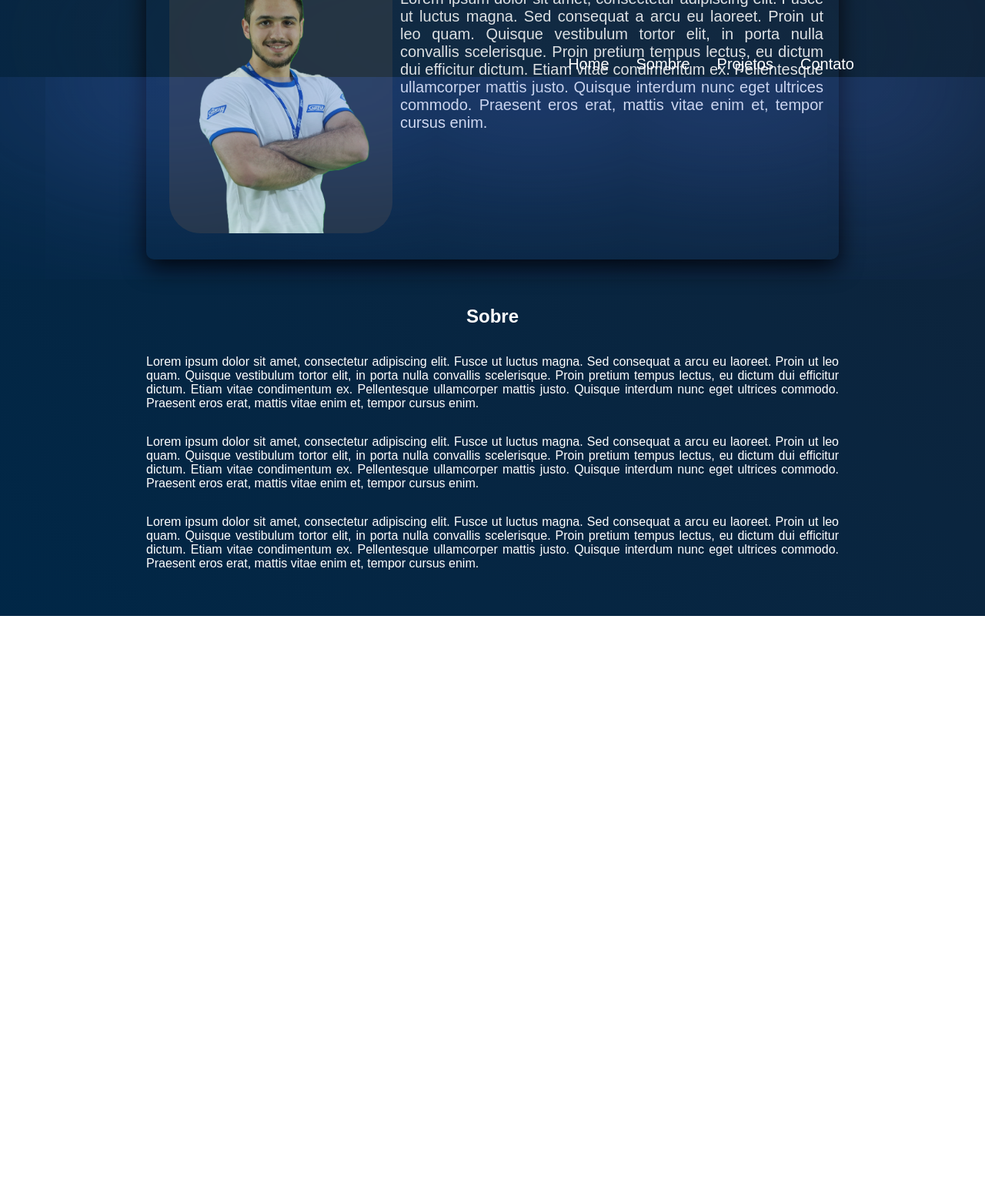
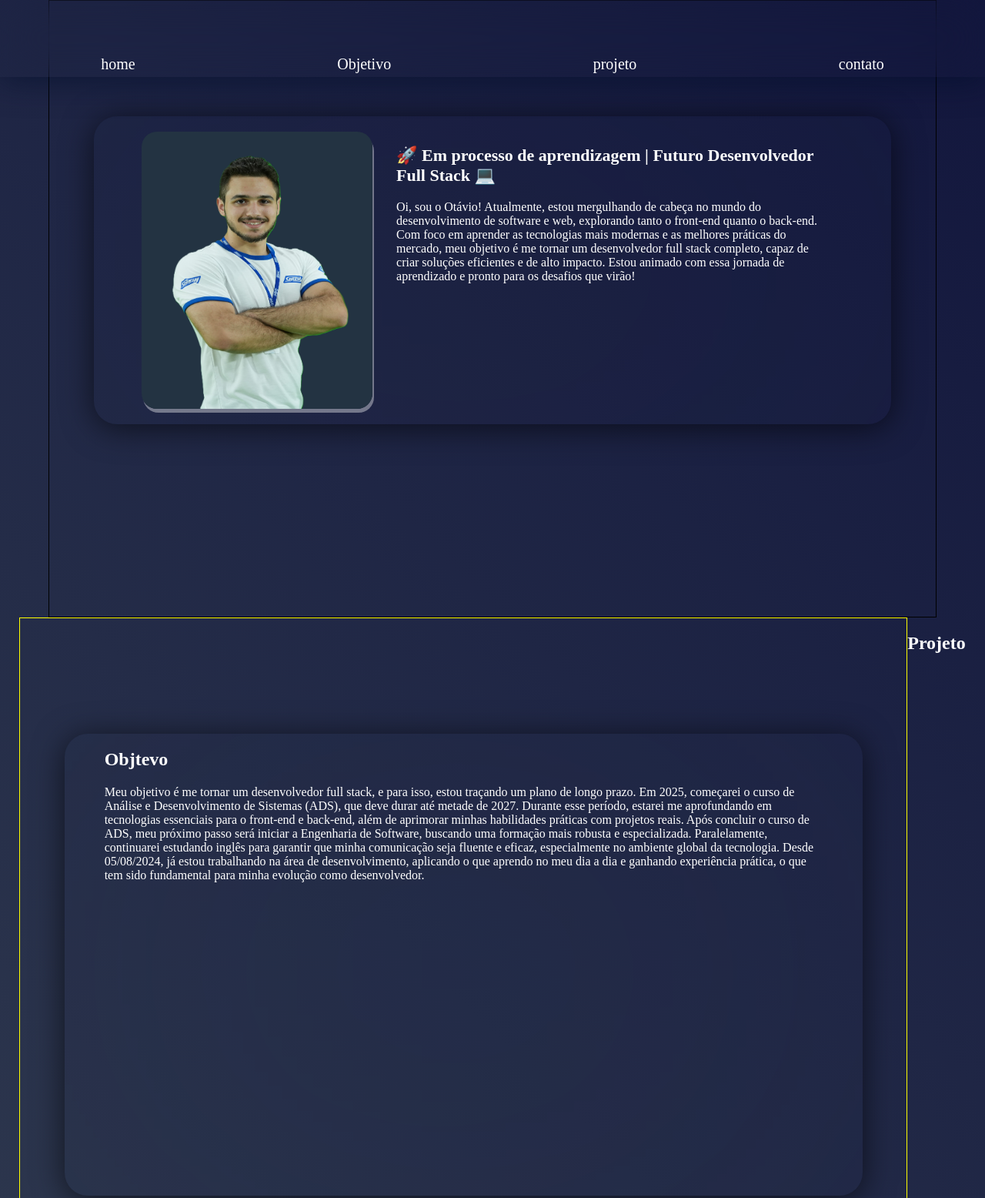
Before and after one commit to Otavio1661/portfolio, a plain HTML site: page index.html in a window 1280 px wide. Shown: the top 1556 px of the page at 77% size. Before the commit the page ends 800 px from the top, so only its background shows below. Drawn offline with Linux system fonts and the light colour scheme.

Commit message:
primeiro commit

```diff
--- a/css/index.css
+++ /dev/null
@@ -1,230 +0,0 @@
-html, body {
-    margin: 0;
-    padding: 0;
-    overflow-x: hidden;
-    font-family: Arial, Helvetica, sans-serif;
-
-}
-
-html{
-    width: 100%;
-    height: 100vh;
-}
-
-body {
-    height: 100%;
-    min-height: 600px;
-    background: linear-gradient(45deg, rgb(0, 0, 55), rgb(0, 39, 71) , rgb(20, 35, 55)90%) no-repeat;
-    background-size: 300% 300%;
-    animation: colors 20s ease infinite;
-
-}
-
-@keyframes colors {
-    0%{
-        background-position: 0% 50%;
-    }
-    50%{
-        background-position: 100% 50%;
-    }
-    100% {
-        background-position: 0% 50%
-    }
-}
-
-header {
-    position: sticky;
-    top: 0;
-    width: 100%;
-    height: 100px;
-    backdrop-filter: blur(200px);
-    -webkit-backdrop-filter: blur(200px);
-    display: flex;
-    align-items: end;
-    justify-content: center;
-    box-shadow: 0px 50px 300px rgb(70, 105, 200);
-    z-index: 1;
-}
-
-header nav{
-    width: 90%;
-    max-width:1000px;
-    height: 100%;
-    display: flex;
-    justify-content: end;
-    align-items: end;
-}
-
-.m6 {
-    height: 40px;
-    padding-bottom: 5px;
-    color: white;
-    font-size: 20px;
-    margin-left: 5px;
-    margin-right: 30px;
-    display: flex;
-    align-items: end;
-    text-decoration: none;
-}
-
-header nav a:hover {
-    transition: 0.5s;
-    color: aquamarine;
-    transform: translateY(15px);
-    box-shadow: 0px 5px 5px rgb(0, 0, 50);
-}
-
-
-/* -------------------------------------------------------- */
-
-section {
-    width: 100%;
-    height: 120%;
-    display: flex;
-    justify-content: center;
-    align-items: center;
-}
-
-.pai {
-    width: 90%;
-    max-width:1000px;
-    height: 400px;
-    display: flex;
-    text-align: center;
-    border-radius: 10px;
-    box-shadow: 0px 10px 30px rgb(0, 0, 5);
-}
-
-#filho1 {
-    min-width: 250px;
-    width: 250px;
-    height: 350px;
-    background: center;
-    background-image: url(/img/perfl.JPG);
-    background-size: cover;
-    border-radius: 40px;
-    margin-left: 30px;
-    display: block;
-}
-
-#filho2 {
-    display: inline;
-    margin-top: 30px;
-    margin-left: 10px;
-    margin-right: 20px;
-    font-size: 20px;
-    color: white;
-    text-align: justify;
-}
-
-#sobre {
-    margin-top: 40px;
-    width: 90%;
-    height: auto;
-    max-width:1000px;
-    color: white;
-    display: flex;
-    justify-content: center;
-    align-items: center;
-    text-align: justify;
-    flex-direction: column;
-}
-
-#projetos {
-    margin-top: 40px;
-    width: 90%;
-    height: auto;
-    max-width:1000px;
-    color: white;
-    margin-bottom: 0px;
-    display: flex;
-    justify-content: center;
-    align-items: center;
-    text-align: justify;
-    flex-direction: column
-}
-
-/* ----------------------------------------------------------------------- */
-
-footer {
-    width: 100%;
-    display: flex;
-    justify-content: center;
-    background: rgb(0, 0, 20);
-    backdrop-filter: blur(1000px);
-    -webkit-backdrop-filter: blur(1000px);
-}
-
-footer nav{
-   margin: 5px;
-   width: 200px;
-   display: flex;
-   justify-content: center;
-}
-
-footer a {
-    color: wheat;
-    text-decoration: none;
-    font-size: 15px;
-}
-
-footer a:hover {
-    transition: 0.5s;
-    transform: scale(1.2);
-}
-
-/* ----------------------------------------------------------------- */
-
-@media (max-width: 400px) {
-    .m6 {
-        font-size: 20px;
-    }
-
-    #PAI {
-        margin-top: 500px;
-    }
-}
-@media (max-width: 450px) {
-    .m6{
-        margin-right: 10px;
-        margin-left: 2px;
-    }
-
-    html {
-        height: 200vh;
-    }
-
-    #filho2 p {
-        font-size: 17px;
-        margin-top: 0px;
-    }
-
-}
-@media (max-width: 900px) {
-    #filho1 {
-        transition: 5s;
-        min-width: 50px;
-        background-position: -72px;
-    }
-
-}
-
-@media (max-width: 768px) {
-    .pai {
-        margin-top: 250px;
-        width: 80%;
-    }
-
-    #sobre p {
-        width: 80%;
-    }
-
-    #projetos p {
-        width: 80%;
-    }
-
-    footer {
-        margin-top: 490px;
-    }
-
-}
--- /dev/null
+++ b/estilo.css
@@ -0,0 +1,198 @@
+html, body {
+    margin: 0;
+    padding: 0;
+}
+
+html {
+    scroll-behavior: smooth;
+}
+
+body {
+    width: 100%;
+    height: 400vh;
+}
+
+#menu {
+    backdrop-filter: blur(30px);
+    box-shadow: 0 5px 40px rgba(0, 14, 41, 0.6);
+    width: 100%;
+    height: 100px;
+    position: fixed;
+    z-index: 1;
+    display: flex;
+    justify-content: center;
+}
+
+#nav {
+    width: 100%;
+    display: flex;
+    align-items: end;
+    justify-content: space-around;
+}
+
+#nav a {
+    margin-bottom: 5px;
+    color: white;
+    text-decoration: none;
+    font-size: 20px;
+}
+
+#assunto {
+    width: 100%;
+    height: 400vh;
+    display: flex;
+    flex-wrap: wrap;
+    justify-content: center;
+    background: linear-gradient(45deg, rgb(31, 31, 46), rgb(54, 66, 83) , rgb(0, 0, 50)90%);
+    background-size: 300% 300%;
+    animation: colors 15s ease infinite;
+}
+
+@keyframes colors {
+    0%{
+        background-position: 0% 50%;
+    }
+    50%{
+        background-position: 100% 50%;
+    }
+    100% {
+        background-position: 0% 50%
+    }
+}
+
+#home {
+    max-width: 1200px;
+    border: 1px solid black;
+    width: 90%;
+    height: 100vh;
+    display: flex;
+    flex-wrap: wrap;
+    justify-content: center;
+}
+
+#pai {
+    width: 90%;
+    height: 400px;
+    margin-top: 150px;
+    backdrop-filter: blur(1000px);
+    -webkit-backdrop-filter: blur(1000px);
+    border-radius: 30px;
+    box-shadow: 0 5px 40px rgba(0, 0, 0, 0.6);
+    display: flex;
+    justify-content: center;
+    align-items: center;
+}
+
+#filho1 {
+    width: 300px;
+    height: 90%;
+    display: flex;
+    justify-content: center;
+    align-items: center;
+    margin-left: 10px;
+}
+
+#filho1 img {
+    width: 300px;
+    height: 100%;
+    border-radius: 20px;
+    aspect-ratio: 1;
+    box-shadow: 2px 5px rgba(255, 255, 255, 0.384);
+}
+
+@media (max-width: 768px) {
+    #filho1 {
+        display: none;
+    }
+
+    #filho2{
+        transition: 2s;
+        min-width: 100%;
+    }
+
+    #nav a {
+        font-size: 15px;
+    }
+
+}
+
+#filho2 {
+    width: 60%;
+    height: 90%;
+    display: flex;
+    justify-content: center;
+}
+
+#filho2 h1 {
+    font-size: 22px;
+}
+
+#filho_do_filho2 {
+    width: 90%;
+    height: 90%;
+    color: white;
+}
+
+#sobre {
+    max-width: 1200px;
+    border: 1px solid yellow;
+    width: 90%;
+    height: 100vh;
+    color: white;
+    display: flex;
+    justify-content: center;
+}
+
+#sobre_filho {
+    width: 90%;
+    height:600px;
+    margin-top: 150px;
+    backdrop-filter: blur(1000px);
+    -webkit-backdrop-filter: blur(1000px);
+    border-radius: 30px;
+    box-shadow: 0 5px 40px rgba(0, 0, 0, 0.6);
+    display: flex;
+    justify-content: center;
+}
+
+#sobre_filho_filho {
+    width: 90%;
+}
+
+#projeto {
+    max-width: 1200px;
+    border: 1px solid purple;
+    width: 90%;
+    height: 100vh;
+    color: white;
+    display: flex;
+    flex-wrap: wrap;
+    justify-content: space-around;
+}
+
+#titulo {
+    margin-bottom: -400px;
+    color: white;
+}
+
+#projeto_filho {
+    width: 200px;
+    height: 200px;
+    margin-top: 150px;
+    backdrop-filter: blur(1000px);
+    -webkit-backdrop-filter: blur(1000px);
+    border-radius: 30px;
+    box-shadow: 0 5px 40px rgba(0, 0, 0, 0.6);
+    display: flex;
+    justify-content: center;
+}
+
+#projeto_filho_filho {
+    width: 90%;
+}
+
+#rodape {
+    width: 100%;
+    height: 100vh;
+    border: 1px solid green;
+}
--- a/index.html
+++ b/index.html
@@ -3,84 +3,75 @@
 <head>
     <meta charset="UTF-8">
     <meta name="viewport" content="width=device-width, initial-scale=1.0">
-    <link rel="stylesheet" href="css/index.css">
-    <title>Portfófio - Otavio</title>
+    <link rel="stylesheet" href="estilo.css">
+    <title>Meus site</title>
 </head>
 <body>
 
-    <header>
-
-        <nav>
-
-                <a class="m6" href="xxx">Home</a>
-
-
-                <a class="m6" href="xxx">Sombre</a>
-
-
-                <a class="m6" href="xxx">Projetos</a>
-
-                <a class="m6" href="xxx">Contato</a>
-
-
-        </nav>
-
+    <header id="menu">
+        <div id="nav">
+            <a href="#home">home</a>
+            <a href="#sobre">Objetivo</a>
+            <a href="#titulo">projeto</a>
+            <a href="#rodape">contato</a>
+        </div>
     </header>
 
+    <section id="assunto">
 
-    <section>
+        <div id="home">
 
-        <center>
+            <div id="pai">
+                <div id="filho1">
+                    <img src="perfl.JPG" alt="">
+                </div>
+                <div id="filho2">
+                    <div id="filho_do_filho2">
+                        <h1>
+                        🚀 Em processo de aprendizagem | Futuro Desenvolvedor Full Stack 💻
+                        </h1>
+                        <p>
+                            Oi, sou o Otávio! Atualmente, estou mergulhando de cabeça no mundo do desenvolvimento de software e web, explorando tanto o front-end quanto o back-end. Com foco em aprender as tecnologias mais modernas e as melhores práticas do mercado, meu objetivo é me tornar um desenvolvedor full stack completo, capaz de criar soluções eficientes e de alto impacto. Estou animado com essa jornada de aprendizado e pronto para os desafios que virão!
+                        </p>
+                    </div>
+                </div>
+            </div>
 
-        <div id="PAI" class="pai">
-            <dir id="filho1">
-
-            </dir>
-            <div id="filho2">
-                <p>Lorem ipsum dolor sit amet, consectetur adipiscing elit. Fusce ut luctus magna. Sed consequat a arcu eu laoreet. Proin ut leo quam. Quisque vestibulum tortor elit, in porta nulla convallis scelerisque. Proin pretium tempus lectus, eu dictum dui efficitur dictum. Etiam vitae condimentum ex. Pellentesque ullamcorper mattis justo. Quisque interdum nunc eget ultrices commodo. Praesent eros erat, mattis vitae enim et, tempor cursus enim.</p>
-            </div>
         </div>
 
         <div id="sobre">
 
-            <h1>Sobre</h1>
-            <p>Lorem ipsum dolor sit amet, consectetur adipiscing elit. Fusce ut luctus magna. Sed consequat a arcu eu laoreet. Proin ut leo quam. Quisque vestibulum tortor elit, in porta nulla convallis scelerisque. Proin pretium tempus lectus, eu dictum dui efficitur dictum. Etiam vitae condimentum ex. Pellentesque ullamcorper mattis justo. Quisque interdum nunc eget ultrices commodo. Praesent eros erat, mattis vitae enim et, tempor cursus enim.</p>
-            <p>Lorem ipsum dolor sit amet, consectetur adipiscing elit. Fusce ut luctus magna. Sed consequat a arcu eu laoreet. Proin ut leo quam. Quisque vestibulum tortor elit, in porta nulla convallis scelerisque. Proin pretium tempus lectus, eu dictum dui efficitur dictum. Etiam vitae condimentum ex. Pellentesque ullamcorper mattis justo. Quisque interdum nunc eget ultrices commodo. Praesent eros erat, mattis vitae enim et, tempor cursus enim.</p>
-            <p>Lorem ipsum dolor sit amet, consectetur adipiscing elit. Fusce ut luctus magna. Sed consequat a arcu eu laoreet. Proin ut leo quam. Quisque vestibulum tortor elit, in porta nulla convallis scelerisque. Proin pretium tempus lectus, eu dictum dui efficitur dictum. Etiam vitae condimentum ex. Pellentesque ullamcorper mattis justo. Quisque interdum nunc eget ultrices commodo. Praesent eros erat, mattis vitae enim et, tempor cursus enim.</p>
+            <div id="sobre_filho">
+                <div id="sobre_filho_filho">
+                    <h1>Objtevo</h1>
+                    <p>Meu objetivo é me tornar um desenvolvedor full stack, e para isso, estou traçando um plano de longo prazo. Em 2025, começarei o curso de Análise e Desenvolvimento de Sistemas (ADS), que deve durar até metade de 2027. Durante esse período, estarei me aprofundando em tecnologias essenciais para o front-end e back-end, além de aprimorar minhas habilidades práticas com projetos reais. Após concluir o curso de ADS, meu próximo passo será iniciar a Engenharia de Software, buscando uma formação mais robusta e especializada. Paralelamente, continuarei estudando inglês para garantir que minha comunicação seja fluente e eficaz, especialmente no ambiente global da tecnologia. Desde 05/08/2024, já estou trabalhando na área de desenvolvimento, aplicando o que aprendo no meu dia a dia e ganhando experiência prática, o que tem sido fundamental para minha evolução como desenvolvedor.</p>
+                </div>
+            </div>
 
         </div>
-        <br><br>
-        <hr>
+        <h1 id="titulo">Projeto</h1>
+        <div id="projeto">
 
-        <div id="projetos">
+            <div id="projeto_filho">
+                <div id="projeto_filho_filho">
+                    <h1>projeto</h1>
 
-            <h1>projetos</h1>
-            <p>Lorem ipsum dolor sit amet, consectetur adipiscing elit. Fusce ut luctus magna. Sed consequat a arcu eu laoreet. Proin ut leo quam. Quisque vestibulum tortor elit, in porta nulla convallis scelerisque. Proin pretium tempus lectus, eu dictum dui efficitur dictum. Etiam vitae condimentum ex. Pellentesque ullamcorper mattis justo. Quisque interdum nunc eget ultrices commodo. Praesent eros erat, mattis vitae enim et, tempor cursus enim.</p>
-            <p>Lorem ipsum dolor sit amet, consectetur adipiscing elit. Fusce ut luctus magna. Sed consequat a arcu eu laoreet. Proin ut leo quam. Quisque vestibulum tortor elit, in porta nulla convallis scelerisque. Proin pretium tempus lectus, eu dictum dui efficitur dictum. Etiam vitae condimentum ex. Pellentesque ullamcorper mattis justo. Quisque interdum nunc eget ultrices commodo. Praesent eros erat, mattis vitae enim et, tempor cursus enim.</p>
-            <p>Lorem ipsum dolor sit amet, consectetur adipiscing elit. Fusce ut luctus magna. Sed consequat a arcu eu laoreet. Proin ut leo quam. Quisque vestibulum tortor elit, in porta nulla convallis scelerisque. Proin pretium tempus lectus, eu dictum dui efficitur dictum. Etiam vitae condimentum ex. Pellentesque ullamcorper mattis justo. Quisque interdum nunc eget ultrices commodo. Praesent eros erat, mattis vitae enim et, tempor cursus enim.</p>
+                </div>
+            </div>
+            <div id="projeto_filho">
+                <div id="projeto_filho_filho">
+                    <h1>projeto</h1>
+                </div>
+            </div>
 
         </div>
 
-    </center>
+        <footer id="rodape">
+
+        </footer>
 
     </section>
 
-    <footer>
-        <div>
-            <nav>
-                <a href="https://wa.me/5544997341687?text=">&#128383; 44 99734-1687</a>
-            </nav>
-            <nav>
-                <a href="https://github.com/Otavio1661">Github-Otavio1661</a>
-            </nav>
-            <nav>
-                <a href="https://www.linkedin.com/in/otavio-silva-6b8361339/">linkedin-Otavio Silva</a>
-            </nav>
-            <nav>
-                <a href="">otavio.silva166@gmail.com</a>
-            </nav>
-        </div>
-    </footer>
 
 </body>
 </html>
```
Also changed, not shown: img/perfl.JPG (deleted), perfl.JPG (renamed from img/perfl.svg).
